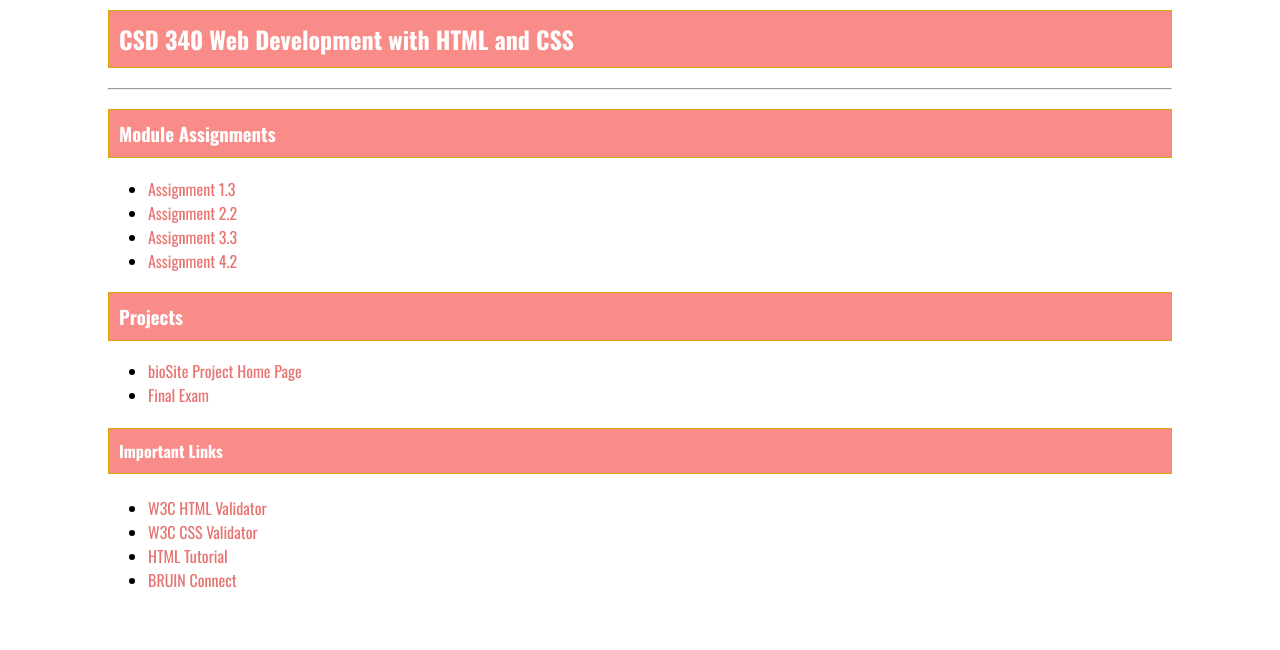
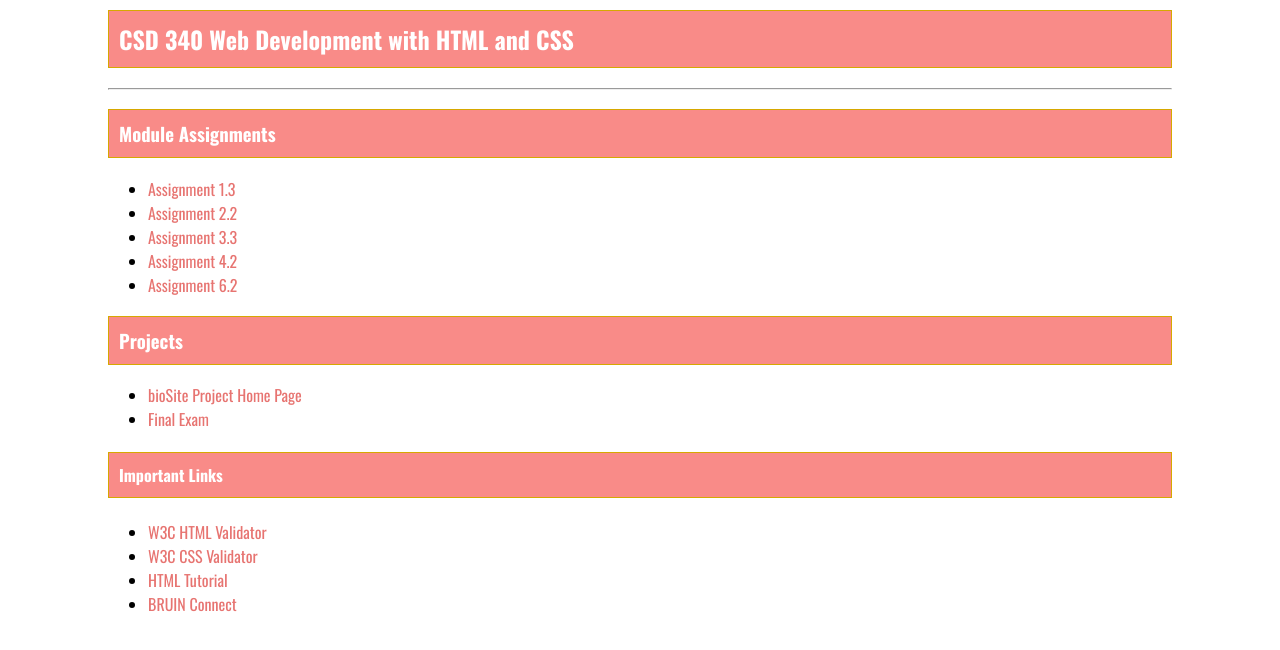
Before and after one commit to hotmeza/csd-340, a plain HTML site: page index.html in a window 1280 px wide. Shown: the part 130-780 px from the top of the page. Drawn offline with nearby package versions, Linux system fonts and the light colour scheme.

Commit message:
Add files via upload

```diff
--- a/index.html
+++ b/index.html
@@ -25,6 +25,7 @@ index.html
                 <li><a href="module-2/meza_mod2_2.html" target="_blank">Assignment 2.2</a></li>
                 <li><a href="module-3/meza_mod3_3.html" target="_blank">Assignment 3.3</a></li>
 		<li><a href="module-4/meza_mod4_2.html" target="_blank">Assignment 4.2</a></li>
+		<li><a href="module-6/meza_mod6_2.html" target="_blank">Assignment 6.2</a></li>
             </ul>
             <h3>Projects</h3>
             <ul>
```
